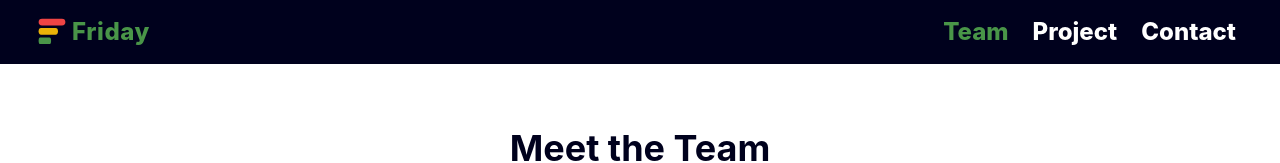
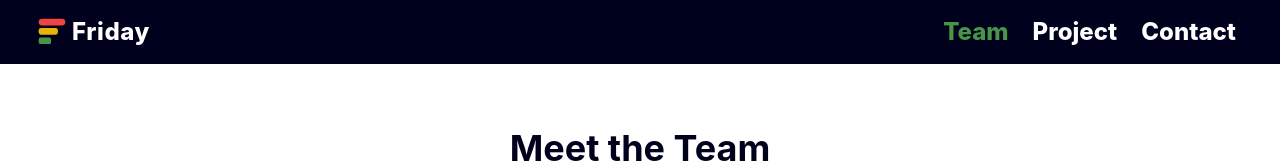
Before and after one commit to THossen/friday-portfolio, a React (Create React App) app: page / in a window 1280 px wide. Shown: the top 163 px of the page. Built offline with nearby package versions, Linux system fonts and the light colour scheme; the HTML template or start-up script is replaced by a standard one.

Commit message:
color state update to logo

```diff
--- a/src/components/Navbar.js
+++ b/src/components/Navbar.js
@@ -6,7 +6,7 @@ const Navbar = () => {
   const location = useLocation();
 
   const isActive = (path) => location.pathname === path;
-  const logoColorClass = isActive("/") ? "text-tertiary" : "text-white hover:text-tertiary";
+  const logoColorClass = isActive("/") ? "text-main" : "text-main";
 
   return (
     <nav className="bg-secondary shadow-lg">
```
